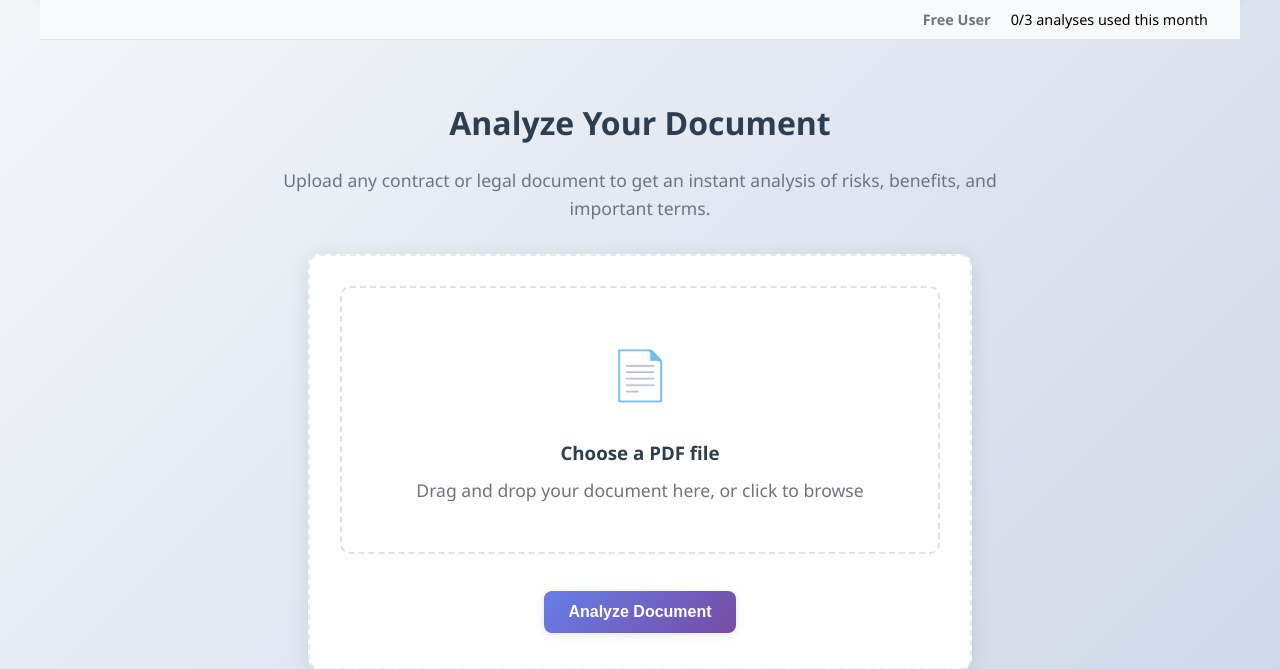
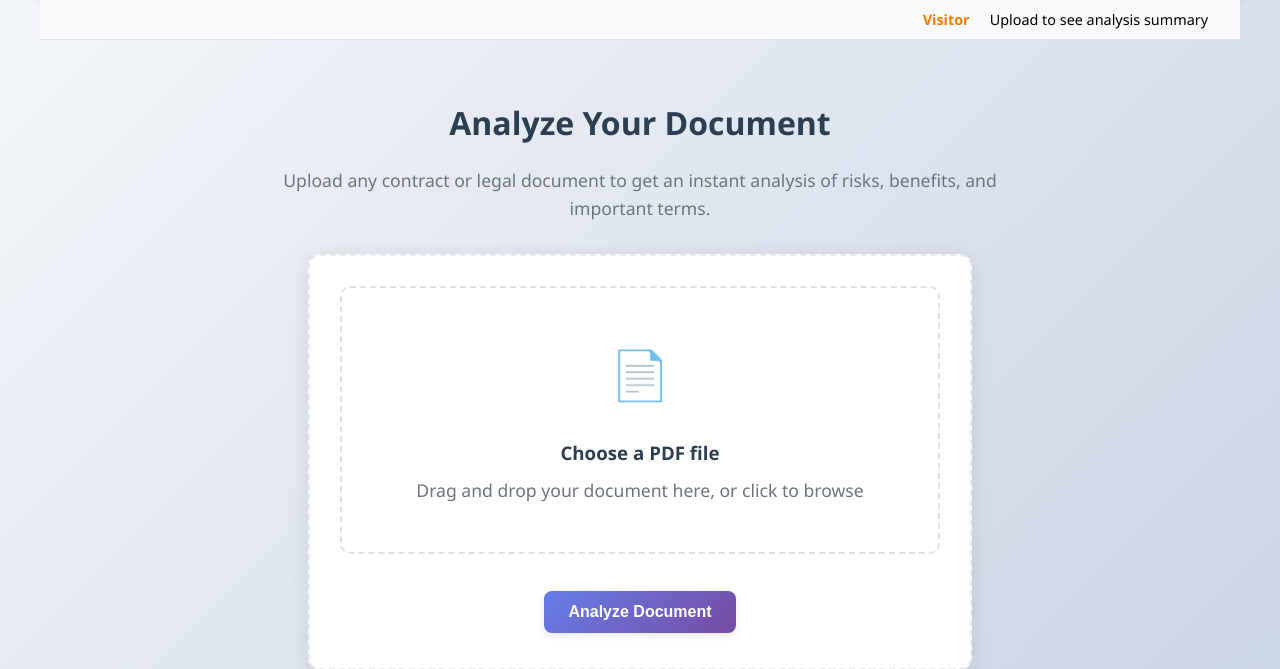
Before and after one commit to gunaedkhan-art/fineprint-simplifier, a FastAPI app: page /upload in a window 1280 px wide. Shown: the part 98-767 px from the top of the page. Run offline with FastAPI, Linux system fonts and the light colour scheme.

Commit message:
Fix visitor upload blocking: update usage API to allow visitors and modify frontend checks

```diff
--- a/main.py
+++ b/main.py
@@ -200,6 +200,21 @@ async def get_pricing():
 async def get_usage(user_id: str):
     """Get user usage information"""
     if user_manager:
+        user = user_manager.get_user(user_id)
+
+        # If user doesn't exist or has no email, they're a visitor
+        if not user or not user.get("email"):
+            # Visitors can always upload (no limits)
+            return {
+                "subscription": "free",
+                "email": None,
+                "documents_this_month": 0,
+                "total_documents": 0,
+                "monthly_limit": 3,
+                "can_upload": True  # Visitors can always upload
+            }
+
+        # For logged-in users, get normal usage summary
         return user_manager.get_usage_summary(user_id)
     else:
         return {"error": "User management not available"}
--- a/static/style.css
+++ b/static/style.css
@@ -1904,6 +1904,11 @@ h2, h3 {
     font-weight: 600;
 }
 
+.status-visitor {
+    color: #f57c00;
+    font-weight: 600;
+}
+
 /* Homepage Styles */
 .hero-section {
     background: linear-gradient(135deg, #f5f7fa 0%, #c3cfe2 100%);
--- a/templates/upload.html
+++ b/templates/upload.html
@@ -192,10 +192,16 @@
                 statusText.textContent = "Pro User";
                 statusText.className = "status-pro";
                 usageInfo.textContent = "Unlimited analyses";
-            } else {
+            } else if (userUsage.email) {
+                // Logged in free user
                 statusText.textContent = "Free User";
                 statusText.className = "status-free";
                 usageInfo.textContent = `${userUsage.documents_this_month || 0}/${userUsage.monthly_limit || 3} analyses used this month`;
+            } else {
+                // Visitor
+                statusText.textContent = "Visitor";
+                statusText.className = "status-visitor";
+                usageInfo.textContent = "Upload to see analysis summary";
             }
         }
 
@@ -266,8 +272,8 @@
                 return;
             }
 
-            // Check if user can upload
-            if (userUsage && !userUsage.can_upload) {
+            // Check if user can upload (only for logged-in users)
+            if (userUsage && userUsage.email && !userUsage.can_upload) {
                 alert("You've reached your monthly limit. Please upgrade to Pro for unlimited uploads.");
                 return;
             }
```
